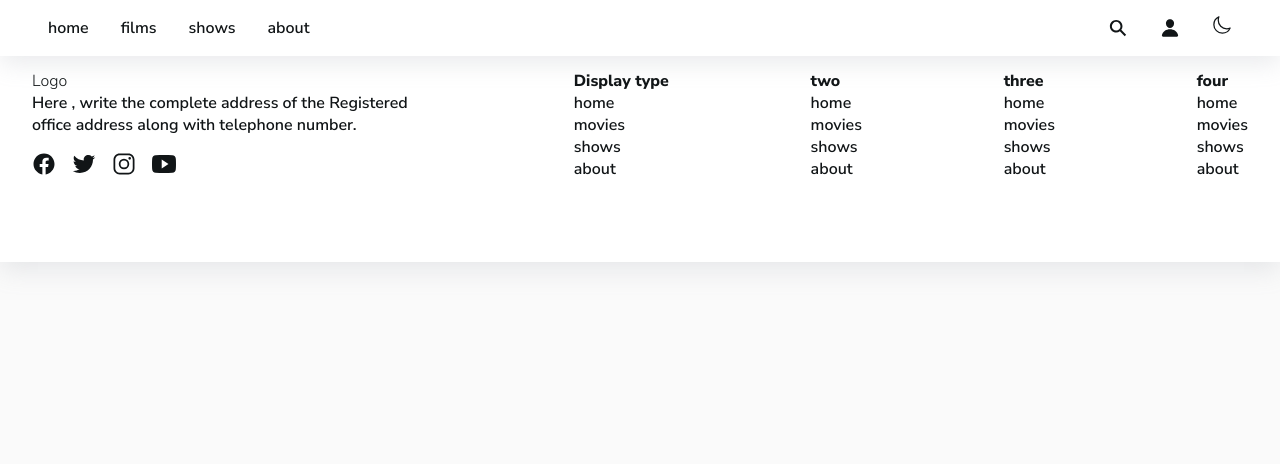
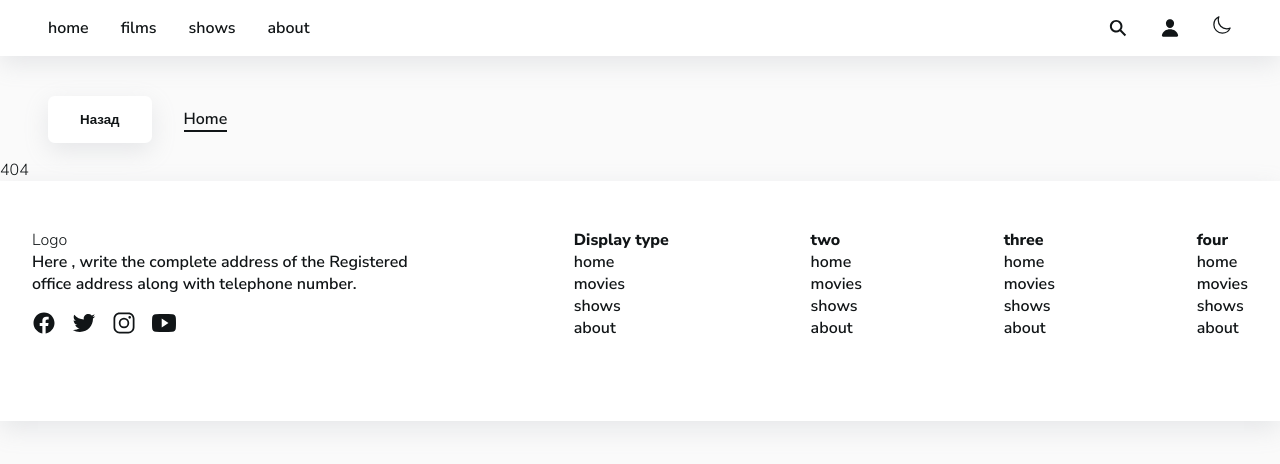
Before and after one commit to Koralldv/kinopoisk, a React (Create React App) app: page /film in a window 1280 px wide. Shown: the top 464 px of the page. Built offline with nearby package versions, Linux system fonts and the light colour scheme; no server answers.

Commit message:
Новый компонент Хлебные крошки

```diff
--- /dev/null
+++ b/src/components/BreadCrumbs.jsx
@@ -0,0 +1,75 @@
+import React, { useState, useEffect } from 'react';
+import styled from 'styled-components';
+
+import { useParams, useMatch, Link, useNavigate } from 'react-router-dom';
+import { SINGLE_FILM } from '../api/kinopoisk';
+import { Button } from '../components/Button';
+
+export const BreadCrumbs = () => {
+    const homeMatches = useMatch('/');
+    const filmsMatches = useMatch('/films');
+    const filmMatches = useMatch('/films/:filmId');
+
+    const { filmId } = useParams();
+    const navigate = useNavigate();
+
+    const [film, setFilm] = useState(null);
+    const [isLoading, setIsLoading] = useState(false);
+
+    useEffect(async () => {
+        setIsLoading(false);
+
+        const fetchSingleFilm = async () => {
+            let response = await fetch(SINGLE_FILM(filmId), {
+                method: 'GET',
+                headers: {
+                    'X-API-KEY': 'f876a4a1-43e5-45e4-bbab-4efbf24a5835',
+                    'Content-Type': 'application/json',
+                },
+            });
+            response = await response.json();
+            setFilm(response);
+            setIsLoading(true);
+        };
+        fetchSingleFilm();
+    }, [filmId]);
+    return (
+        <>
+            {!homeMatches && (
+                <Breadcrumbs>
+                    <Button onClick={() => navigate(-1)}>Назад</Button>
+                    <LinkItem to="/">Home</LinkItem>
+                    {filmsMatches ? <PageName>Films</PageName> : ''}
+                    {filmMatches && (
+                        <>
+                            <LinkItem to="/films">Films</LinkItem>
+                            <PageName>{isLoading === true ? film.nameOriginal : ''}</PageName>
+                        </>
+                    )}
+                </Breadcrumbs>
+            )}
+        </>
+    );
+};
+
+const LinkItem = styled(Link)`
+    margin-right: 1rem;
+    color: var(--colors-text);
+    text-decoration: none;
+    font-size: var(--fz-md);
+    font-weight: var(--fw-normal);
+    border-bottom: 2px solid var(--colors-text);
+`;
+
+const PageName = styled.span`
+    color: red;
+    font-size: var(--fz-md);
+    font-weight: var(--fw-small);
+`;
+
+const Breadcrumbs = styled.div`
+    margin: 5rem 0 0 3rem;
+    & :first-child {
+        margin-right: 2rem;
+    }
+`;
--- a/src/components/Layout.jsx
+++ b/src/components/Layout.jsx
@@ -1,12 +1,14 @@
 import React from 'react';
-import { Outlet } from 'react-router-dom';
 import { Header } from './Header';
 import { Footer } from './Footer';
+import { BreadCrumbs } from './BreadCrumbs';
+import { Outlet } from 'react-router-dom';
 
 export const Layout = () => {
     return (
         <>
             <Header />
+            <BreadCrumbs />
             <Outlet />
             <Footer />
         </>
```
